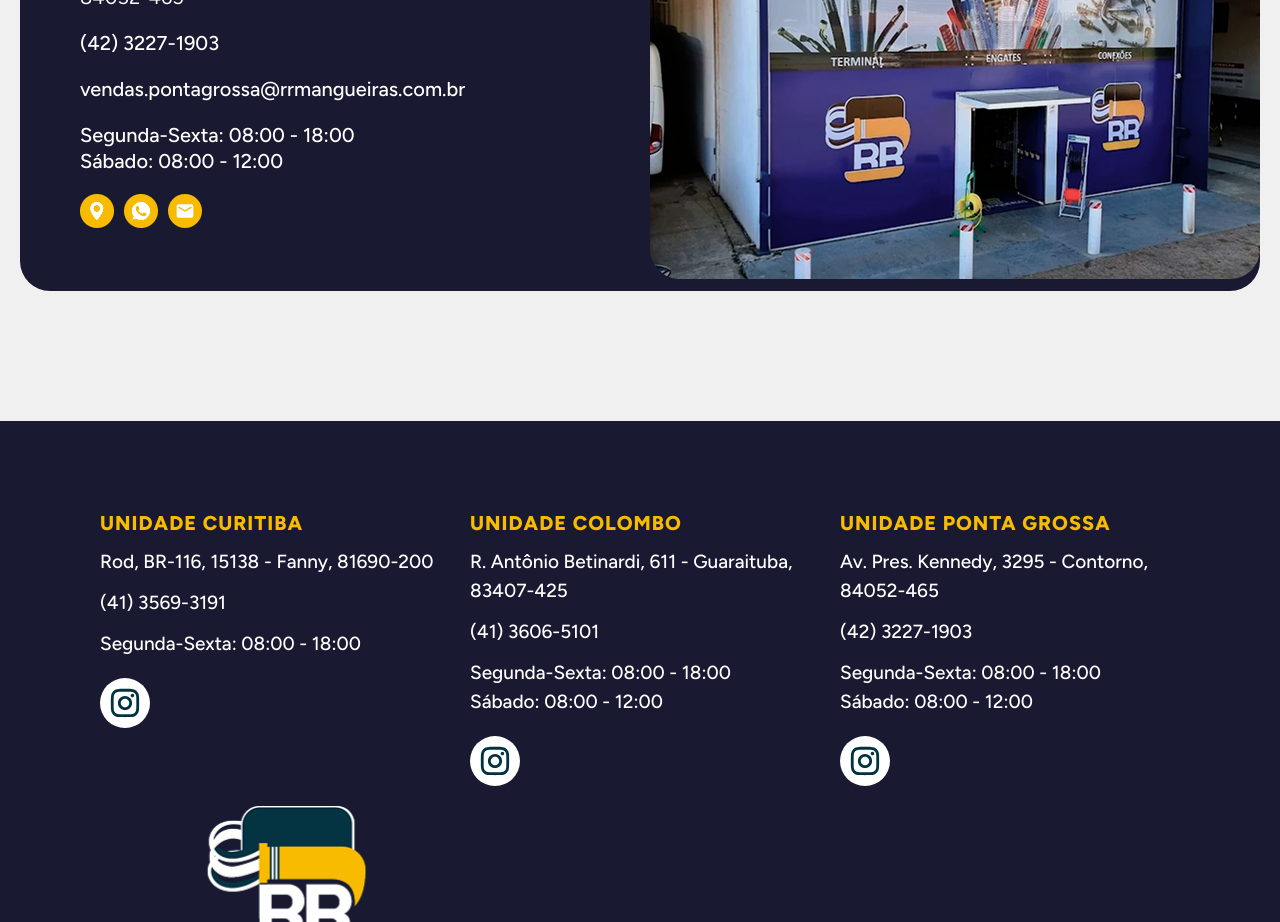
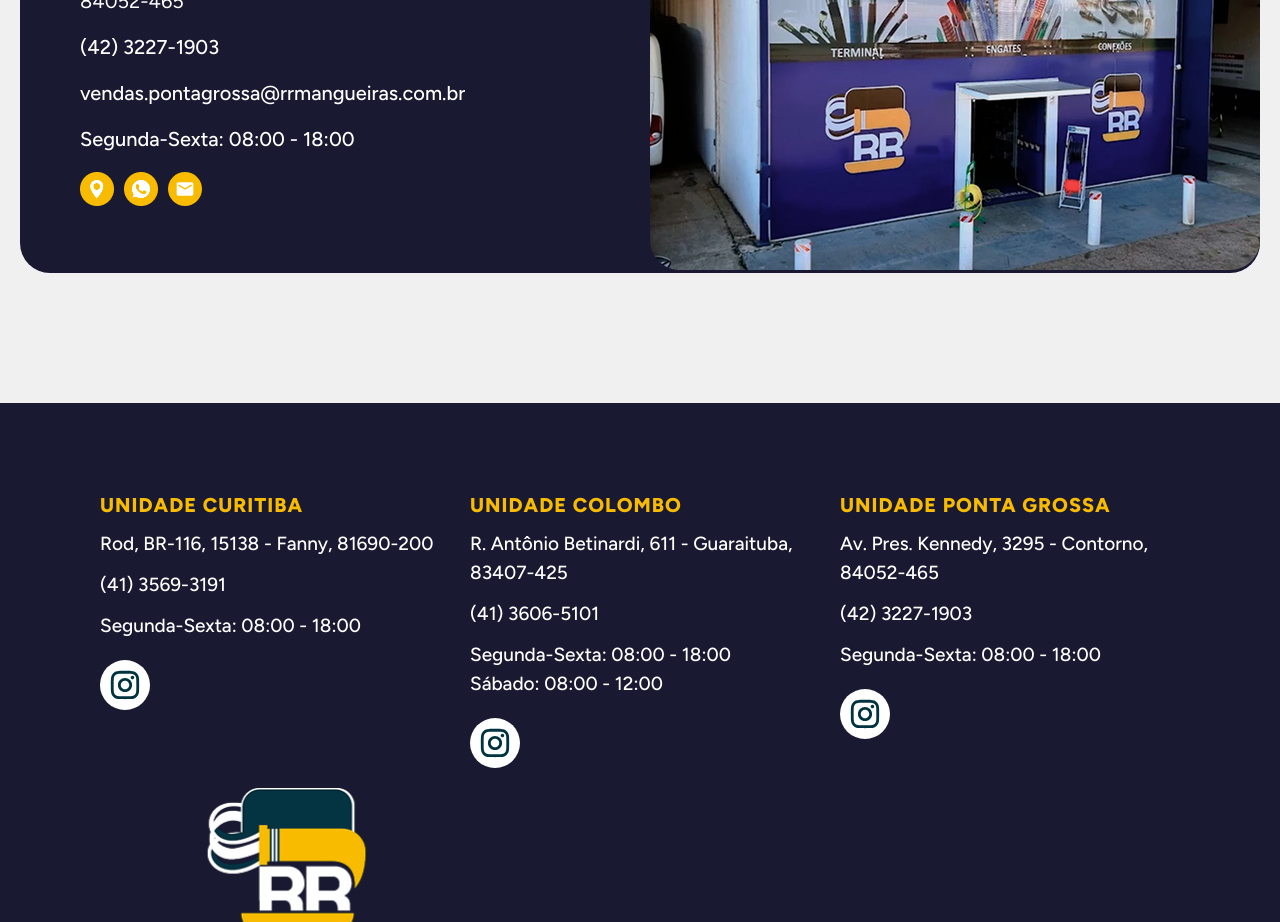
Before and after one commit to NamiMarketing/rr-mangueiras, a Next.js app: page /contato in a window 1280 px wide. Shown: the part 1340-2262 px from the top of the page. Built offline with nearby package versions, Linux system fonts and the light colour scheme.

Commit message:
update ponta grossa

```diff
--- a/src/app/(site)/contato/page.tsx
+++ b/src/app/(site)/contato/page.tsx
@@ -82,8 +82,7 @@ export default function Contato() {
                     <Link href="mailto:vendas.pontagrossa@rrmangueiras.com.br">
                         <h5>vendas.pontagrossa@rrmangueiras.com.br</h5>
                     </Link>
-                    <h5>Segunda-Sexta: 08:00 - 18:00 <br/>
-                        Sábado: 08:00 - 12:00</h5>
+                    <h5>Segunda-Sexta: 08:00 - 18:00 </h5>
                     <div className={styles.icons}>
                         <Link href="https://maps.app.goo.gl/qTeYcuagnENrkwyr8" target="_blank">
                             <Image src={address} alt="Endereço" />
--- a/src/components/Footer/Footer.tsx
+++ b/src/components/Footer/Footer.tsx
@@ -65,8 +65,7 @@ export default function Footer() {
               </Link>
             </p>
             <p className={styles.locationText}>
-              Segunda-Sexta: 08:00 - 18:00<br/>
-              Sábado: 08:00 - 12:00
+              Segunda-Sexta: 08:00 - 18:00
             </p>
             <Link target="_blank" href="https://www.instagram.com/rr_mangueiraspg">
               <svg width="50" height="50" viewBox="0 0 50 50" fill="none" xmlns="http://www.w3.org/2000/svg">
```
